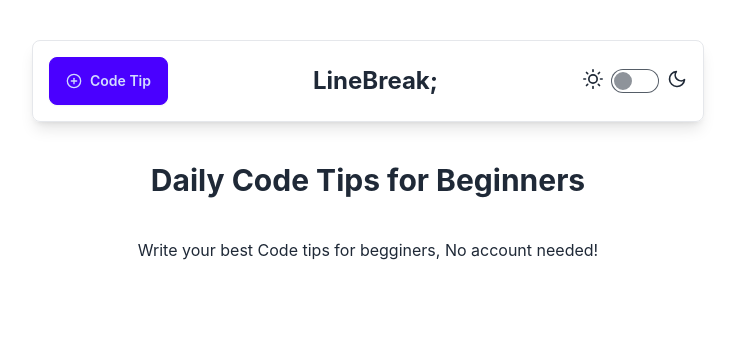
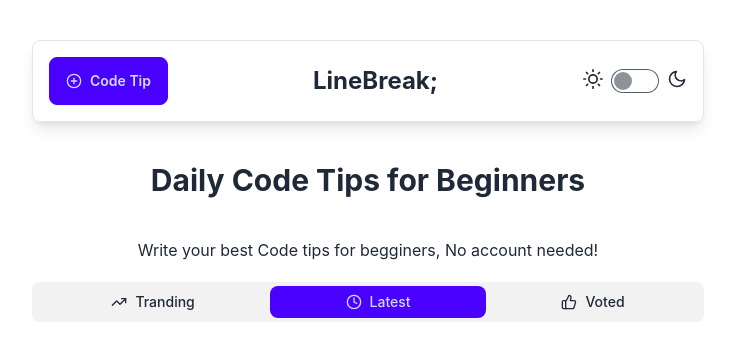
Before and after one commit to mirankavinda/dailycode.live, a React (Vite) app: page / in a window 1280 px wide. Shown: the top 360 px of the page, without its empty margins (272-1007 px from the left). Built offline with nearby package versions, Linux system fonts and the light colour scheme.

Commit message:
feed-tabs

```diff
--- a/src/Screens/Home/HomeScreen.jsx
+++ b/src/Screens/Home/HomeScreen.jsx
@@ -1,12 +1,19 @@
 import React from 'react'
 import Header from './components/Header'
 import HeroSection from './components/HeroSection'
+import Tabs from './components/Tabs'
 
 const HomeScreen = () => {
+
+  const GetAllCodeTips= () => {
+
+  }
+
   return (
     <div>
         <Header/>
         <HeroSection/>
+        <Tabs/>
     </div>
   )
 }
--- /dev/null
+++ b/src/Screens/Home/components/Tabs.jsx
@@ -0,0 +1,27 @@
+import React, { useState } from 'react'
+import { TrendingUp, Clock, ThumbsUp } from 'lucide-react'
+import { useLocation } from 'react-router-dom'
+
+function Tabs() {
+
+    const [activeTab, setActiveTab] = useState(0)
+    const params = useLocation();
+
+
+
+  return (
+    <div role="tablist" className="tabs tabs-boxed">
+
+        <a role="tab" href='#tranding'
+        className="tab"> <TrendingUp className='h-4 w-4 mr-2'/> Tranding</a>
+
+        <a role="tab" href='#latest'
+        className="tab tab-active"> <Clock className='h-4 w-4 mr-2'/> Latest</a>
+
+        <a role="tab" href='#voted'
+        className="tab"> <ThumbsUp className='h-4 w-4 mr-2'/> Voted</a>
+    </div>
+  )
+}
+
+export default Tabs
```
